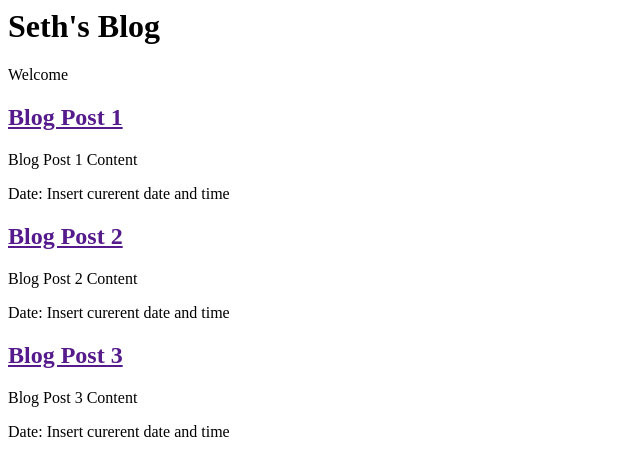
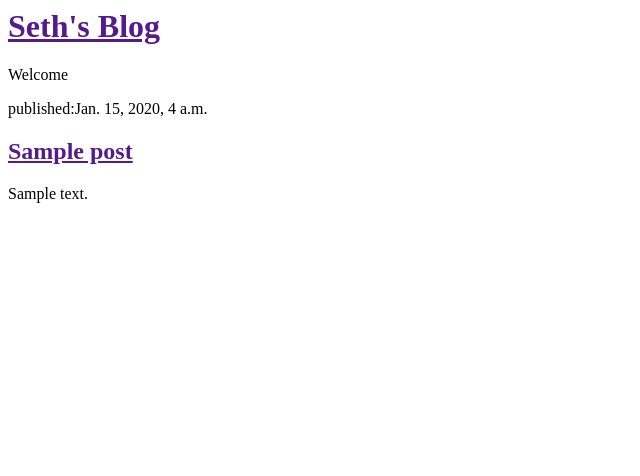
Before and after one commit to Sethpony/first_blog, a Django app: page / in a window 1280 px wide. Shown: the top 476 px of the page, without its empty margins (0-640 px from the left). Run offline with Django 3.2, Linux system fonts and the light colour scheme; tables that the repository leaves empty hold one stand-in row (values such as "Sample post").

Commit message:
Updated views to connect Post model and templates

```diff
--- a/blog/templates/blog/post_list.html
+++ b/blog/templates/blog/post_list.html
@@ -4,31 +4,20 @@
     </head>
 
     <body>
-    <div>
-        <h1>Seth's Blog</h1>
-        <p>Welcome</p>
-    </div>
+        <div>
+            <h1><a href="">Seth's Blog</a></h1>
+            <p>Welcome</p>
+        </div>
 
-    <div>
-        <h2><a href="">Blog Post 1</a></h2>
-        <p>Blog Post 1 Content</p>
-        <p>Date: Insert curerent date and time</p>
-    </div>
+        {% for post in posts %}
 
-    <div>
-        <h2><a href="">Blog Post 2</a></h2>
-        <p>Blog Post 2 Content</p>
-        <p>Date: Insert curerent date and time</p>
-    </div>
+            <div>
+                <p>published:{{ post.published_date }}</p>
+                <h2><a href="">{{post.title}}</a></h2>
+                <p>{{ post.text|linebreaksbr }}</p>
+            </div>
 
-    <div>
-        <h2><a href="">Blog Post 3</a></h2>
-        <p>Blog Post 3 Content</p>
-        <p>Date: Insert curerent date and time</p>
-    </div>
-
-
-
+        {% endfor %}
 
     </body>
 
--- a/blog/views.py
+++ b/blog/views.py
@@ -1,5 +1,7 @@
 from django.shortcuts import render
-
+from .models import Post
+from django.utils import timezone
 # Create your views here.
 def post_list(request):
-    return render(request, 'blog/post_list.html', {})
+    posts = Post.objects.filter(published_date__lte=timezone.now()).order_by('published_date')
+    return render(request, 'blog/post_list.html', {'posts': posts})
```
